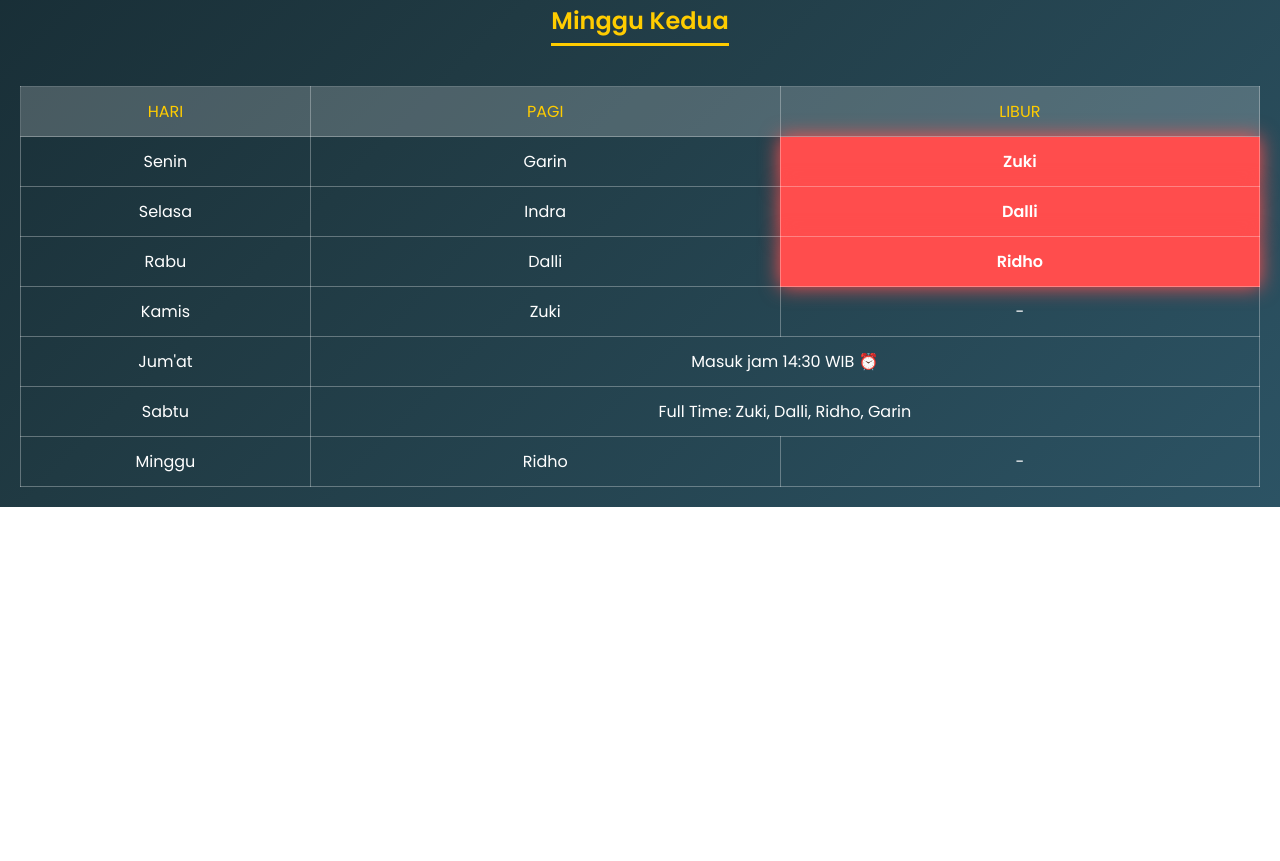
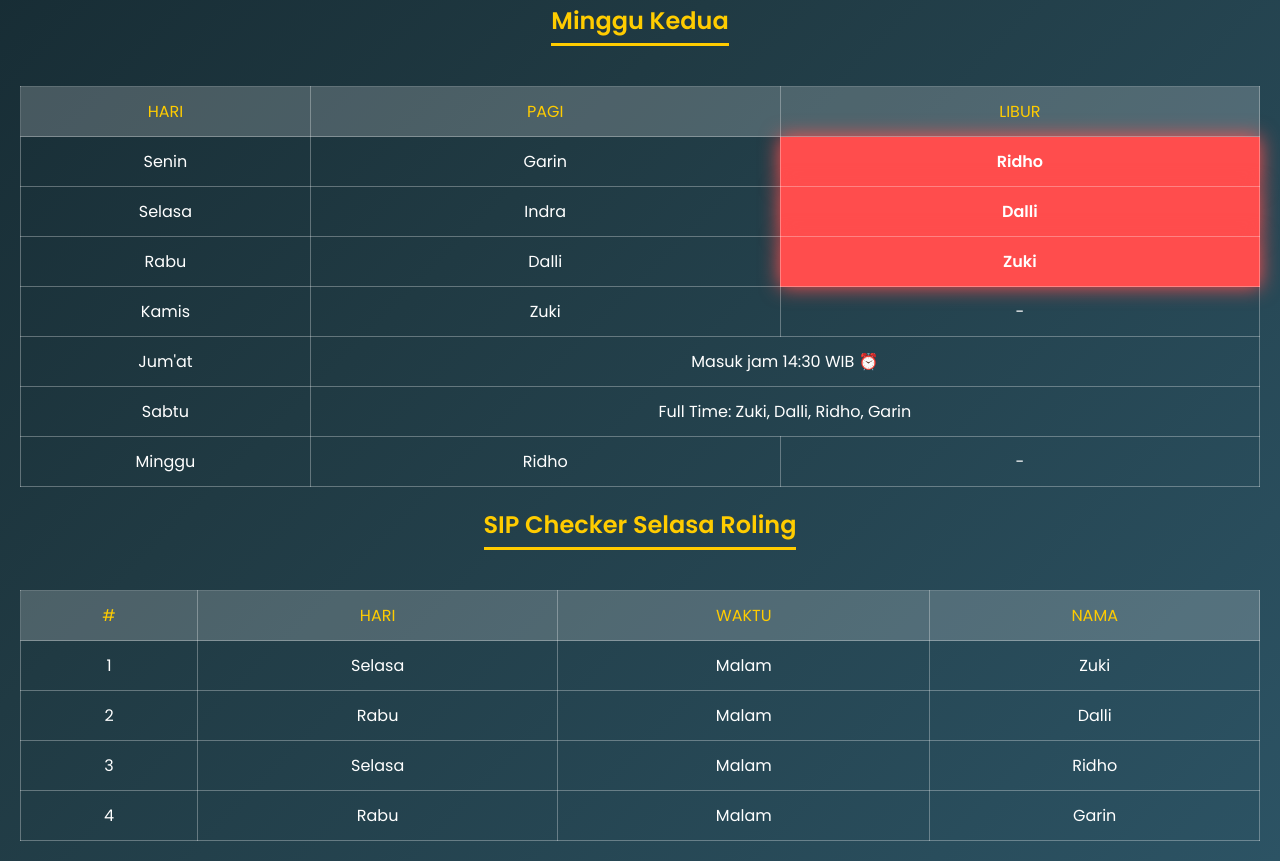
Before and after one commit to RNrn0/Jadwal-Sip-Pagi-Libur, a plain HTML site: page index.html in a window 1280 px wide. Shown: the part 720-1581 px from the top of the page. Before the commit the page ends 1227 px from the top, so only its background shows below. Drawn offline with Linux system fonts and the light colour scheme.

Commit message:
Update index.html

```diff
--- a/index.html
+++ b/index.html
@@ -250,7 +250,7 @@ Harap mematuhi peraturan ini demi kelancaran operasional. Terima kasih.</li>
             <tr>
                 <td>Senin</td>
                 <td>Garin</td>
-                <td class="libur">Indra</td>
+                <td>-</td>
             </tr>
             <tr>
                 <td>Selasa</td>
@@ -260,7 +260,7 @@ Harap mematuhi peraturan ini demi kelancaran operasional. Terima kasih.</li>
             <tr>
                 <td>Rabu</td>
                 <td>Dalli</td>
-                <td>-</td>
+                <td class="libur">Indra</td>
             </tr>
             <tr>
                 <td>Kamis</td>
@@ -292,7 +292,7 @@ Harap mematuhi peraturan ini demi kelancaran operasional. Terima kasih.</li>
             <tr>
                 <td>Senin</td>
                 <td>Garin</td>
-                <td class="libur">Zuki</td>
+                <td class="libur">Ridho</td>
             </tr>
             <tr>
                 <td>Selasa</td>
@@ -302,7 +302,7 @@ Harap mematuhi peraturan ini demi kelancaran operasional. Terima kasih.</li>
             <tr>
                 <td>Rabu</td>
                 <td>Dalli</td>
-                <td class="libur">Ridho</td>
+                <td class="libur">Zuki</td>
             </tr>
             <tr>
                 <td>Kamis</td>
@@ -323,6 +323,41 @@ Harap mematuhi peraturan ini demi kelancaran operasional. Terima kasih.</li>
                 <td>-</td>
             </tr>
         </table>
+
+        <h2>SIP Checker Selasa Roling</h2>
+    <table>
+        <tr>
+            <th>#</th>
+            <th>Hari</th>
+            <th>Waktu</th>
+            <th>Nama</th>
+        </tr>
+        <tr>
+            <td>1</td>
+            <td>Selasa</td>
+            <td>Malam</td>
+            <td>Zuki</td>
+        </tr>
+        <tr>
+            <td>2</td>
+            <td>Rabu</td>
+            <td>Malam</td>
+            <td>Dalli</td>
+        </tr>
+        <tr>
+            <td>3</td>
+            <td>Selasa</td>
+            <td>Malam</td>
+            <td>Ridho</td>
+        </tr>
+        <tr>
+            <td>4</td>
+            <td>Rabu</td>
+            <td>Malam</td>
+            <td>Garin</td>
+        </tr>
+    </table>
+  </div>
 
     <script>
         function toggleDarkMode() {
```
